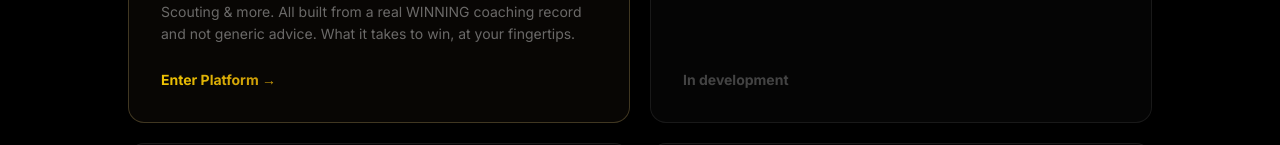
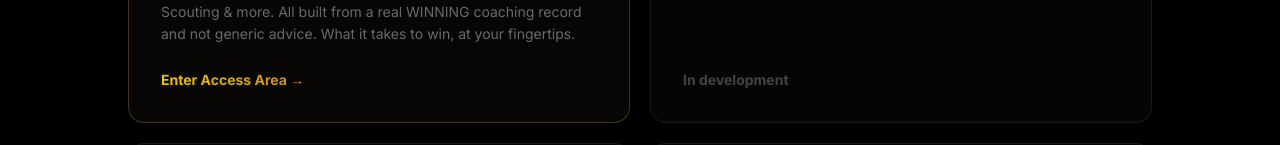
Before and after one commit to N8Nuks/blackdiamondlabs, a Next.js app: page /bd-ai in a window 1280 px wide. Shown: the part 570-715 px from the top of the page. Built offline with nearby package versions, Linux system fonts and the light colour scheme.

Commit message:
BD AI: Coach Nate button to Enter Access Area

```diff
--- a/app/bd-ai/page.tsx
+++ b/app/bd-ai/page.tsx
@@ -40,7 +40,7 @@ export default function BDAI() {
             <p className="text-sm text-white/40 leading-relaxed flex-1">
               Two decades dominating at the Elite level of the game. Game plans, training, in-game calls, mental application, Rep selections, Scouting & more. All built from a real WINNING coaching record and not generic advice. What it takes to win, at your fingertips.
             </p>
-            <span className="mt-6 text-sm font-bold" style={goldText}>Enter Platform →</span>
+            <span className="mt-6 text-sm font-bold" style={goldText}>Enter Access Area →</span>
           </a>
 
           {/* Coming slots */}
```
